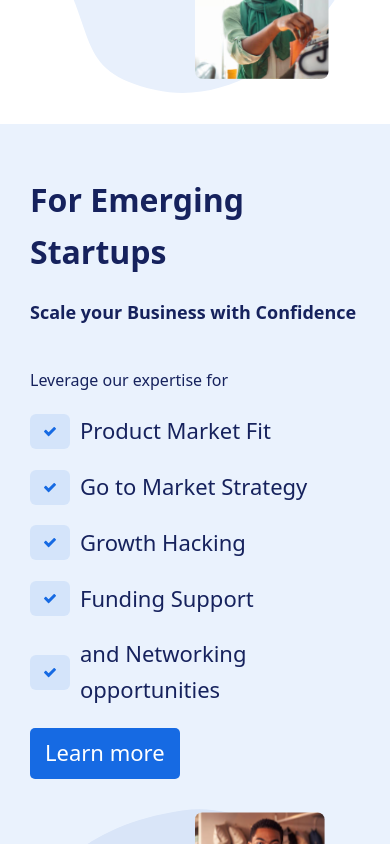
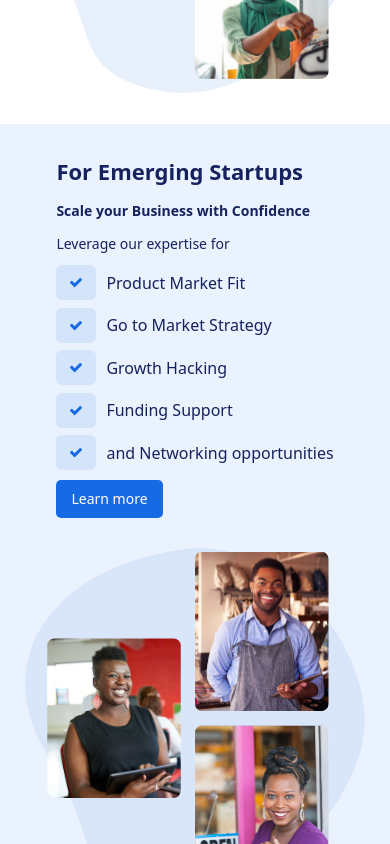
Before and after one commit to Thoobi/megadel-africa, a React (Vite) app: page / in a window 390 px wide. Shown: the part 2100-2944 px from the top of the page. Built offline with nearby package versions, Linux system fonts and the light colour scheme.

Commit message:
style: refine layout and typography in GrowingBusinessSection for enhanced readability

```diff
--- a/src/components/growingBusinessSection.jsx
+++ b/src/components/growingBusinessSection.jsx
@@ -6,15 +6,17 @@ import growingBusinessDesktop from "../asset/growing-business-desktop-img.svg";
 
 export default function GrowingBusiness() {
   return (
-    <section className="flex flex-col items-center justify-center gap-12 bg-custom-blue-200 px-12 py-20 sm:p-20 xl:gap-40 xl:justify-between xl:flex-row xl:px-72 xl:py-20">
-      <div className="flex flex-col gap-8 text-custom-blue-500 leading-relaxed xl:w-1/2">
-        <h2 className="font-semibold text-32">For Emerging Startups</h2>
-        <p className="text-18 font-semibold">
+    <section className="flex flex-col items-center justify-center gap-12 bg-custom-blue-200 px-10 py-12 sm:p-20 xl:gap-40 xl:justify-between xl:flex-row xl:px-72 xl:py-20">
+      <div className="flex flex-col gap-4 sm:gap-8 text-custom-blue-500 leading-relaxed xl:w-1/2">
+        <h2 className="font-semibold text-22 sm:text-32">
+          For Emerging Startups
+        </h2>
+        <p className="font-semibold text-14 sm:text-18">
           Scale your Business with Confidence
         </p>
 
-        <p className="text-16 mt-8">Leverage our expertise for</p>
-        <ul className="flex flex-col justify-center gap-8 text-22 xl:gap-4 xl:text-16">
+        <p className="text-14 sm:text-16 lg:mt-8">Leverage our expertise for</p>
+        <ul className="flex flex-col justify-center gap-3 text-16 xl:gap-4">
           {growingBusiness.map((item) => (
             <li key={item} className="flex items-center gap-4 font-medium">
               <img src={blueCheckMark} alt="list check mark" />
@@ -24,7 +26,7 @@ export default function GrowingBusiness() {
         </ul>
         <Link
           to="learn more"
-          className="bg-custom-blue-100 text-white font-medium self-start px-6 py-3 rounded-lg text-22 xl:text-16"
+          className="bg-custom-blue-100 text-white font-medium self-start px-6 py-3 rounded-lg text-14 xl:text-16"
         >
           Learn more
         </Link>
```
